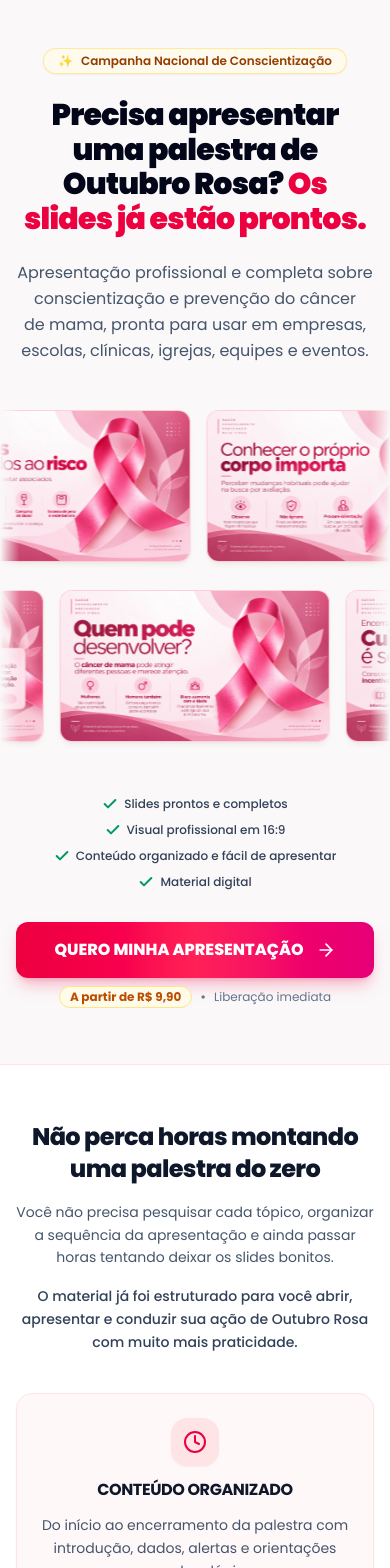
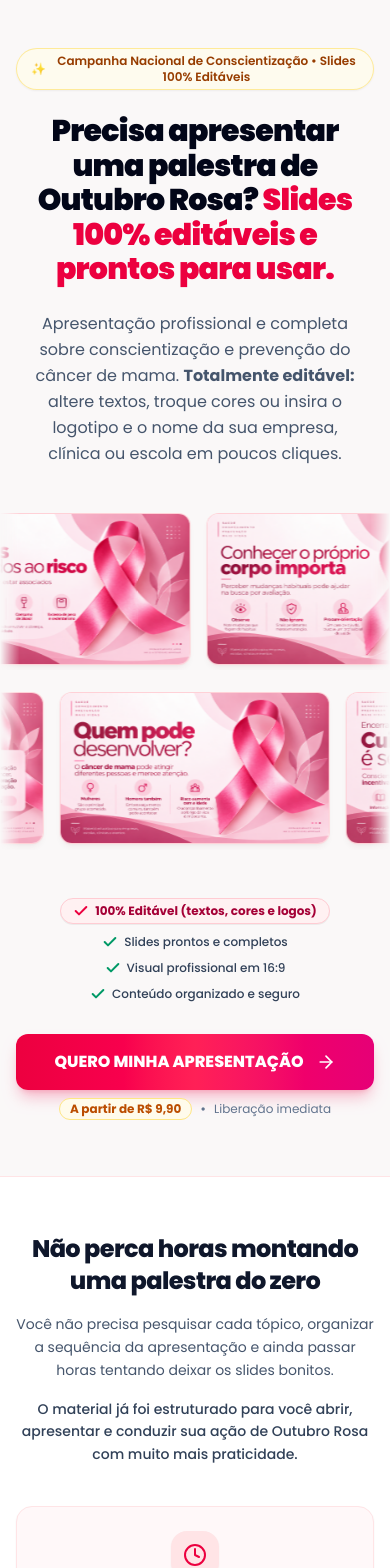
Before and after one commit to narutinfps-tech/outubro-rosa, a React (Vite) app: page / in a window 390 px wide. Shown: the top 1568 px of the page. Built offline with nearby package versions, Linux system fonts and the light colour scheme.

Commit message:
feat: emphasize editable slides and update checkout link
Added FAQ about editability and updated the hero section to highlight that slides are 100% customizable. Also updated the payment checkout link to the correct destination.

```diff
--- a/src/App.tsx
+++ b/src/App.tsx
@@ -17,6 +17,7 @@ import {
   Award,
   FileText,
   Send,
+  Edit3,
   X
 } from 'lucide-react';
 import { CheckoutModal } from './components/CheckoutModal';
@@ -61,6 +62,10 @@ export default function App() {
   };
 
   const faqItems = [
+    {
+      q: "Os slides são editáveis? Consigo colocar meu nome e a logo da minha empresa?",
+      a: "Sim, 100% editáveis! Você tem total autonomia para alterar qualquer texto, títulos, trocar cores, ajustar fontes, adicionar ou remover slides e colocar o logotipo da sua empresa, clínica, escola ou instituição com total facilidade."
+    },
     {
       q: "Como recebo o material?",
       a: "O material é digital e será disponibilizado imediatamente após a confirmação do pagamento, com download direto na tela e envio de cópia de segurança para o seu e-mail."
@@ -108,17 +113,17 @@ export default function App() {
             {/* Elegant Kicker in Poppins Gold */}
             <div className="inline-flex items-center gap-2 px-3.5 py-1 rounded-full bg-amber-50/80 border border-amber-200/80 text-xs font-semibold text-amber-800 shadow-xs">
               <span className="text-amber-500">✨</span>
-              <span>Campanha Nacional de Conscientização</span>
+              <span>Campanha Nacional de Conscientização • Slides 100% Editáveis</span>
             </div>
 
-            {/* Headline: extremamente direto */}
+            {/* Headline: extremamente direto com foco em editável */}
             <h1 className="text-3xl sm:text-4xl md:text-5xl lg:text-6xl font-black text-slate-950 tracking-tight leading-[1.15]" style={{ textWrap: 'balance' }}>
-              Precisa apresentar uma palestra de Outubro Rosa? <span className="text-rose-600">Os slides já estão prontos.</span>
+              Precisa apresentar uma palestra de Outubro Rosa? <span className="text-rose-600">Slides 100% editáveis e prontos para usar.</span>
             </h1>
 
-            {/* Subheadline em Poppins Regular */}
+            {/* Subheadline em Poppins Regular com destaque para edição rápida */}
             <p className="text-base sm:text-lg md:text-xl text-slate-600 font-normal max-w-3xl mx-auto leading-relaxed" style={{ textWrap: 'balance' }}>
-              Apresentação profissional e completa sobre conscientização e prevenção do câncer de mama, pronta para usar em empresas, escolas, clínicas, igrejas, equipes e eventos.
+              Apresentação profissional e completa sobre conscientização e prevenção do câncer de mama. <strong>Totalmente editável:</strong> altere textos, troque cores ou insira o logotipo e o nome da sua empresa, clínica ou escola em poucos cliques.
             </p>
 
             {/* DOIS CARROSSEIS INFINITOS UM DEBAIXO DO OUTRO */}
@@ -166,7 +171,11 @@ export default function App() {
             </div>
 
             {/* Elementos logo abaixo (Clean checklist com toques de Poppins Gold e Emerald) */}
-            <div className="flex flex-wrap items-center justify-center gap-x-6 gap-y-2.5 text-xs sm:text-sm font-medium text-slate-700 pt-2">
+            <div className="flex flex-wrap items-center justify-center gap-x-4 gap-y-2.5 text-xs sm:text-sm font-medium text-slate-700 pt-2">
+              <span className="flex items-center gap-1.5 font-bold text-rose-800 bg-rose-50 px-3 py-1 rounded-full border border-rose-200 shadow-2xs">
+                <Check className="w-4 h-4 text-rose-600 stroke-[3]" />
+                100% Editável (textos, cores e logos)
+              </span>
               <span className="flex items-center gap-1.5">
                 <Check className="w-4 h-4 text-emerald-600 stroke-[3]" />
                 Slides prontos e completos
@@ -177,11 +186,7 @@ export default function App() {
               </span>
               <span className="flex items-center gap-1.5">
                 <Check className="w-4 h-4 text-emerald-600 stroke-[3]" />
-                Conteúdo organizado e fácil de apresentar
-              </span>
-              <span className="flex items-center gap-1.5">
-                <Check className="w-4 h-4 text-emerald-600 stroke-[3]" />
-                Material digital
+                Conteúdo organizado e seguro
               </span>
             </div>
 
@@ -267,18 +272,18 @@ export default function App() {
               {/* Card 3 */}
               <div className="p-6 sm:p-7 rounded-2xl bg-[#FFF8F9] border border-rose-100 hover:border-rose-200 transition-colors shadow-xs flex flex-col items-center justify-between">
                 <div className="space-y-3 flex flex-col items-center w-full">
-                  <div className="w-12 h-12 rounded-2xl bg-rose-100 text-rose-600 flex items-center justify-center mx-auto shadow-xs">
-                    <Monitor className="w-6 h-6" />
+                  <div className="w-12 h-12 rounded-2xl bg-amber-100 text-amber-700 flex items-center justify-center mx-auto shadow-xs border border-amber-200/60">
+                    <Edit3 className="w-6 h-6" />
                   </div>
                   <h3 className="text-base font-bold text-slate-900 tracking-tight">
-                    PRONTO PARA APRESENTAR
+                    100% EDITÁVEL & FLEXÍVEL
                   </h3>
                   <p className="text-sm text-slate-600 leading-relaxed font-normal">
-                    Ideal para projetor, TV ou computador. Abra em formato PowerPoint (.pptx) ou PDF sem perder a qualidade.
+                    Personalize qualquer texto, insira seu nome ou a logo da sua empresa ou clínica. Apresente pronto ou customize em minutos.
                   </p>
                 </div>
                 <div className="mt-5 pt-3 border-t border-rose-100/80 text-xs font-semibold text-rose-700 w-full text-center">
-                  Compatível com qualquer tela
+                  Total liberdade de edição
                 </div>
               </div>
 
@@ -341,10 +346,10 @@ export default function App() {
             {/* Fechamento da seção */}
             <div className="p-6 rounded-2xl bg-gradient-to-r from-rose-50 via-pink-50 to-rose-50 border border-rose-200 text-center space-y-2">
               <p className="text-base sm:text-lg font-extrabold text-slate-900">
-                Você só precisa se preparar para apresentar. A estrutura visual já está pronta.
+                Você só precisa se preparar para apresentar. A estrutura já está pronta e é 100% editável.
               </p>
               <p className="text-xs sm:text-sm text-slate-600">
-                Sem perder tempo formatando fontes, alinhando imagens ou pesquisando tópicos na internet.
+                Sem perder tempo diagramando do zero. Abra, personalize com seus dados se desejar, e conduza sua ação com tranquilidade.
               </p>
             </div>
 
@@ -590,7 +595,7 @@ export default function App() {
                 Escolha a opção ideal para a sua apresentação
               </h2>
               <p className="text-sm sm:text-base text-slate-600">
-                Acesso imediato aos arquivos digitais logo após a confirmação.
+                Ambas as opções contam com <strong>slides 100% editáveis</strong> para você personalizar como desejar. Acesso imediato logo após a confirmação.
               </p>
             </div>
 
@@ -608,18 +613,18 @@ export default function App() {
                       ESSENCIAL
                     </h3>
                     <p className="text-xs sm:text-sm text-slate-600 mt-1">
-                      Apresentação Outubro Rosa pronta para quem precisa apenas dos slides.
+                      Apresentação Outubro Rosa 100% editável para quem precisa apenas dos slides prontos.
                     </p>
                   </div>
 
                   <div className="space-y-3 py-2 border-y border-slate-100 text-sm text-slate-700">
-                    <div className="flex items-center gap-2.5">
-                      <Check className="w-4 h-4 text-emerald-600 shrink-0 stroke-[3]" />
-                      <span><strong>Apresentação completa</strong></span>
+                    <div className="flex items-center gap-2.5 bg-rose-50/70 p-2.5 rounded-xl border border-rose-200/80 font-bold text-rose-950">
+                      <Check className="w-4 h-4 text-rose-600 shrink-0 stroke-[3]" />
+                      <span>Slides 100% editáveis (.pptx) + PDF pronto</span>
                     </div>
                     <div className="flex items-center gap-2.5">
                       <Check className="w-4 h-4 text-emerald-600 shrink-0 stroke-[3]" />
-                      <span>Formato digital 16:9</span>
+                      <span>Formato digital 16:9 widescreen</span>
                     </div>
                     <div className="flex items-center gap-2.5">
                       <Check className="w-4 h-4 text-emerald-600 shrink-0 stroke-[3]" />
@@ -627,11 +632,11 @@ export default function App() {
                     </div>
                     <div className="flex items-center gap-2.5">
                       <Check className="w-4 h-4 text-emerald-600 shrink-0 stroke-[3]" />
-                      <span>Pronto para apresentação em projetor ou TV</span>
+                      <span>Pronto para apresentação em projetor, TV ou PC</span>
                     </div>
                     <div className="flex items-center gap-2.5">
                       <Check className="w-4 h-4 text-emerald-600 shrink-0 stroke-[3]" />
-                      <span>Arquivo em .pptx editável + versão em PDF</span>
+                      <span>Adicione sua logo e altere textos livremente</span>
                     </div>
                   </div>
 
@@ -757,7 +762,7 @@ export default function App() {
 
                 <div className="pt-6">
                   <a
-                    href="https://pay.wiapy.com/9xisvP8abQV"
+                    href="https://pay.wiapy.com/Ez-MfSVRY8S"
                     target="_blank"
                     rel="noopener noreferrer"
                     className="w-full py-4 px-4 bg-gradient-to-r from-amber-500 via-rose-600 to-pink-600 hover:from-amber-600 hover:to-rose-600 text-white font-extrabold rounded-xl text-sm sm:text-base transition-all shadow-lg shadow-rose-600/30 hover:scale-[1.01] active:scale-[0.99] cursor-pointer flex items-center justify-center gap-2 text-center"
@@ -939,11 +944,11 @@ export default function App() {
             </h2>
 
             <p className="text-base sm:text-lg text-slate-700 max-w-xl mx-auto leading-relaxed">
-              Tenha uma apresentação profissional, organizada e pronta para sua ação.
+              Tenha uma apresentação profissional, organizada e <strong>100% editável</strong> para a sua ação.
             </p>
 
             <div className="text-xs sm:text-sm font-semibold text-rose-800 bg-white/70 backdrop-blur-xs px-4 py-1.5 rounded-full inline-block border border-rose-200">
-              Apresentação completa • Material digital • Pronta para apresentar
+              Slides 100% editáveis • Adicione sua logo • Pronta para apresentar
             </div>
 
             <div className="pt-2 flex flex-col items-center justify-center gap-2">
@@ -1086,7 +1091,7 @@ export default function App() {
               className="w-full h-auto aspect-video rounded-xl object-contain bg-slate-900 shadow-inner"
             />
             <div className="pt-2 text-center text-xs text-rose-200/80 font-medium">
-              Apresentação Oficial Outubro Rosa • Arquivo .pptx editável + PDF de alta qualidade
+              Apresentação Oficial Outubro Rosa • Slides 100% editáveis + PDF em alta definição
             </div>
           </div>
         </div>
--- a/src/components/CheckoutModal.tsx
+++ b/src/components/CheckoutModal.tsx
@@ -342,7 +342,7 @@ Agradecemos pela dedicação em levar conscientização e prevenção!`;
                 </a>
               ) : (
                 <a
-                  href="https://pay.wiapy.com/9xisvP8abQV"
+                  href="https://pay.wiapy.com/Ez-MfSVRY8S"
                   target="_blank"
                   rel="noopener noreferrer"
                   className="w-full py-3.5 px-4 bg-gradient-to-r from-amber-500 via-rose-600 to-pink-600 hover:from-amber-600 hover:to-rose-600 text-white font-extrabold text-sm sm:text-base rounded-xl shadow-lg shadow-rose-600/30 hover:shadow-rose-600/40 transition-all flex items-center justify-center gap-2 cursor-pointer text-center"
```
